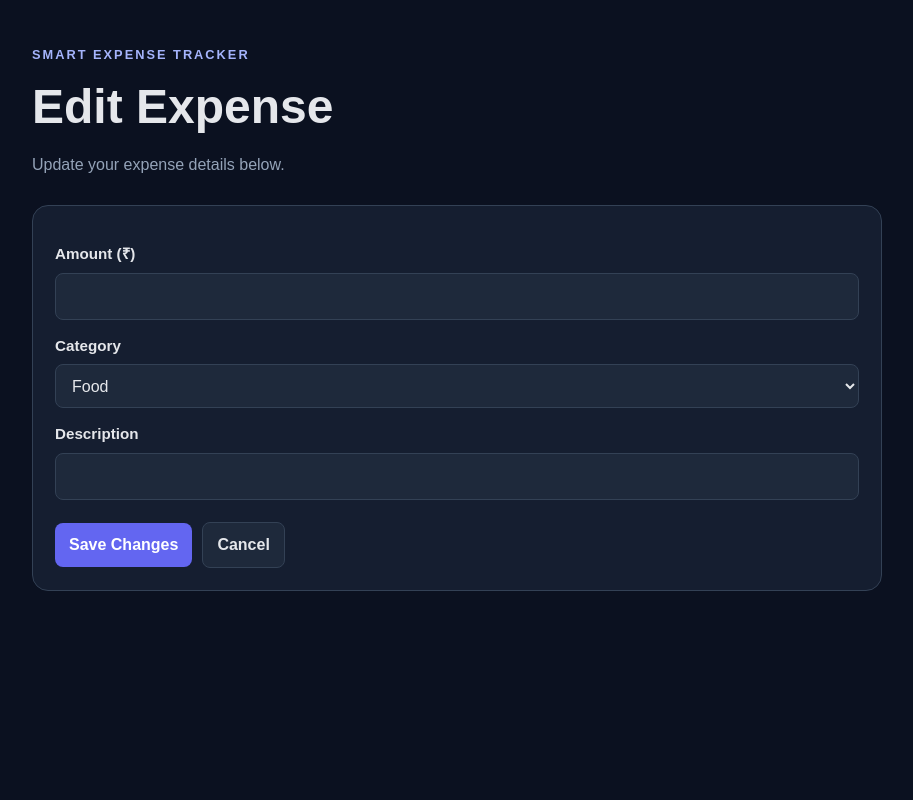
After one commit to Rohitprasad02/python-learning-journey, a Flask app: template smart_expense_tracker/templates/edit.html in a window 1280 px wide. The commit adds this page. Shown: the whole page, without its empty margins (183-1096 px from the left). Run offline with Flask 3, Linux system fonts and the light colour scheme; the template is opened without the code that fills it, so the values that code supplies are empty.

Commit message:
Smart Expense Tracker

```diff
--- a/smart_expense_tracker/main.py
+++ b/smart_expense_tracker/main.py
@@ -1,20 +1,228 @@
-from flask import Flask, render_template, request
 
+import sqlite3
+from flask import Flask, render_template, request, redirect, url_for
+from datetime import date
 
 app = Flask(__name__)
 
+DATABASE = "expenses.db"
+
+CATEGORIES = ["Food", "Travel", "Shopping", "Bills", "Other"]
+
+
+# Database connection
+def get_db_connection():
+    conn = sqlite3.connect(DATABASE)
+    conn.row_factory = sqlite3.Row
+    return conn
+
+
+# Create database and update existing table
+def init_db():
+    conn = get_db_connection()
+
+    conn.execute("""
+        CREATE TABLE IF NOT EXISTS expenses (
+            id INTEGER PRIMARY KEY AUTOINCREMENT,
+            amount REAL NOT NULL,
+            category TEXT NOT NULL,
+            description TEXT NOT NULL
+        )
+    """)
+
+    columns = conn.execute(
+        "PRAGMA table_info(expenses)"
+    ).fetchall()
+
+    column_names = [column["name"] for column in columns]
+
+    if "expense_date" not in column_names:
+        conn.execute(
+            "ALTER TABLE expenses ADD COLUMN expense_date TEXT"
+        )
+
+    conn.commit()
+    conn.close()
+
+
+# Home page and monthly filter
 @app.route("/")
 def home():
-    return render_template("index.html")
+    selected_month = request.args.get("month", "").strip()
 
+    conn = get_db_connection()
+
+    if selected_month:
+        try:
+            date.fromisoformat(selected_month + "-01")
+        except ValueError:
+            selected_month = ""
+
+    if selected_month:
+        expenses = conn.execute(
+            """
+            SELECT * FROM expenses
+            WHERE expense_date LIKE ?
+            ORDER BY expense_date DESC, id DESC
+            """,
+            (selected_month + "%",)
+        ).fetchall()
+    else:
+        expenses = conn.execute(
+            "SELECT * FROM expenses ORDER BY id DESC"
+        ).fetchall()
+
+    if selected_month:
+        category_totals = conn.execute(
+            """
+            SELECT category, SUM(amount) AS total
+            FROM expenses
+            WHERE expense_date LIKE ?
+            GROUP BY category
+            ORDER BY category
+            """,
+            (selected_month + "%",)
+        ).fetchall()
+    else:
+        category_totals = conn.execute(
+            """
+            SELECT category, SUM(amount) AS total
+            FROM expenses
+            GROUP BY category
+            ORDER BY category
+            """
+        ).fetchall()
+
+    conn.close()
+
+    total = sum(float(expense["amount"]) for expense in expenses)
+    count = len(expenses)
+
+    return render_template(
+        "index.html",
+        expenses=expenses,
+        total=total,
+        count=count,
+        category_totals=category_totals,
+        selected_month=selected_month
+    )
+
+
+# Add a new expense
 @app.route("/add", methods=["POST"])
 def add_expense():
-    amount = request.form.get("amount")
-    category = request.form.get("category")
-    description = request.form.get("description")
+    amount = request.form.get("amount", type=float)
+    category = request.form.get("category", "")
+    description = request.form.get("description", "").strip()
+    expense_date = request.form.get("expense_date", "")
 
-    return f"Received: ₹{amount} | {category} | {description}"
+    if (
+        amount is None
+        or amount <= 0
+        or category not in CATEGORIES
+        or not description
+        or len(description) > 100
+    ):
+        return "Invalid expense details", 400
+
+    try:
+        date.fromisoformat(expense_date)
+    except (ValueError, TypeError):
+        return "Please enter a valid expense date", 400
+
+    conn = get_db_connection()
+
+    conn.execute(
+        """
+        INSERT INTO expenses
+        (amount, category, description, expense_date)
+        VALUES (?, ?, ?, ?)
+        """,
+        (amount, category, description, expense_date)
+    )
+
+    conn.commit()
+    conn.close()
+
+    return redirect(url_for("home"))
+
+
+# Delete an expense
+@app.route("/delete/<int:expense_id>", methods=["POST"])
+def delete_expense(expense_id):
+    conn = get_db_connection()
+
+    conn.execute(
+        "DELETE FROM expenses WHERE id = ?",
+        (expense_id,)
+    )
+
+    conn.commit()
+    conn.close()
+
+    return redirect(url_for("home"))
+
+
+# Show the edit page
+@app.route("/edit/<int:expense_id>")
+def edit_expense(expense_id):
+    conn = get_db_connection()
+
+    expense = conn.execute(
+        "SELECT * FROM expenses WHERE id = ?",
+        (expense_id,)
+    ).fetchone()
+
+    conn.close()
+
+    if expense is None:
+        return "Expense not found", 404
+
+    return render_template("edit.html", expense=expense)
+
+
+# Save edited expense details
+@app.route("/update/<int:expense_id>", methods=["POST"])
+def update_expense(expense_id):
+    amount = request.form.get("amount", type=float)
+    category = request.form.get("category", "")
+    description = request.form.get("description", "").strip()
+
+    if (
+        amount is None
+        or amount <= 0
+        or category not in CATEGORIES
+        or not description
+        or len(description) > 100
+    ):
+        return "Invalid expense details", 400
+
+    conn = get_db_connection()
+
+    existing_expense = conn.execute(
+        "SELECT id FROM expenses WHERE id = ?",
+        (expense_id,)
+    ).fetchone()
+
+    if existing_expense is None:
+        conn.close()
+        return "Expense not found", 404
+
+    conn.execute(
+        """
+        UPDATE expenses
+        SET amount = ?, category = ?, description = ?
+        WHERE id = ?
+        """,
+        (amount, category, description, expense_id)
+    )
+
+    conn.commit()
+    conn.close()
+
+    return redirect(url_for("home"))
 
 
 if __name__ == "__main__":
+    init_db()
     app.run(debug=True)
--- a/smart_expense_tracker/static/style.css
+++ b/smart_expense_tracker/static/style.css
@@ -1,51 +1,215 @@
+
+* {
+    box-sizing: border-box;
+}
+
+:root {
+    color-scheme: dark;
+    --background: #0b1120;
+    --surface: #151e30;
+    --surface-light: #1e293b;
+    --border: #334155;
+    --text: #e5e7eb;
+    --muted: #94a3b8;
+    --primary: #6366f1;
+    --primary-hover: #4f46e5;
+    --danger: #ef4444;
+    --danger-hover: #dc2626;
+}
 
 body {
-    font-family: Arial, sans-serif;
-    background-color: #f1f5f9;
-    color: #1e293b;
     margin: 0;
-    padding: 40px;
+    min-height: 100vh;
+    padding: 32px 16px;
+    background: var(--background);
+    color: var(--text);
+    font-family: Arial, Helvetica, sans-serif;
+    line-height: 1.6;
 }
 
 .container {
-    max-width: 700px;
+    width: 100%;
+    max-width: 850px;
     margin: 0 auto;
-    background-color: white;
-    padding: 30px;
+}
+
+.page-header {
+    margin-bottom: 28px;
+}
+
+.eyebrow {
+    color: #a5b4fc;
+    font-size: 0.8rem;
+    font-weight: 700;
+    letter-spacing: 2px;
+}
+
+h1 {
+    margin: 8px 0;
+    font-size: clamp(2rem, 5vw, 3rem);
+    line-height: 1.2;
+}
+
+h2 {
+    margin-top: 0;
+    font-size: 1.25rem;
+}
+
+p {
+    color: var(--muted);
+}
+
+section,
+.panel {
+    margin: 20px 0;
+    padding: 22px;
+    background: var(--surface);
+    border: 1px solid var(--border);
     border-radius: 16px;
 }
 
-h1 {
-    color: #2563eb;
-}
-
-p {
-    color: #64748b;
-}
-
-form {
-    display: flex;
-    flex-direction: column;
-    gap: 10px;
-    margin-top: 24px;
-}
-
-input,
-select,
-button {
-    padding: 12px;
-    font-size: 16px;
-    border-radius: 8px;
+label {
+    display: block;
+    margin: 14px 0 6px;
+    color: var(--text);
+    font-size: 0.95rem;
+    font-weight: 600;
 }
 
 input,
 select {
-    border: 1px solid #cbd5e1;
+    display: block;
+    width: 100%;
+    min-height: 44px;
+    padding: 10px 12px;
+    color: var(--text);
+    background: var(--surface-light);
+    border: 1px solid var(--border);
+    border-radius: 8px;
+    font: inherit;
 }
 
-button {
+input:focus,
+select:focus {
+    outline: 2px solid var(--primary);
+    outline-offset: 2px;
+}
+
+button,
+.button {
+    display: inline-flex;
+    align-items: center;
+    justify-content: center;
+    min-height: 40px;
+    padding: 9px 14px;
+    color: white;
+    background: var(--primary);
     border: none;
-    background-color: #2563eb;
+    border-radius: 8px;
+    font: inherit;
+    font-weight: 600;
+    text-decoration: none;
+    cursor: pointer;
+    transition: background 0.2s ease;
+}
+
+button:hover,
+.button:hover {
+    background: var(--primary-hover);
+}
+
+.button-secondary {
+    color: var(--text);
+    background: var(--surface-light);
+    border: 1px solid var(--border);
+}
+
+.button-secondary:hover {
+    background: var(--border);
+}
+
+.expense-item {
+    display: flex;
+    align-items: center;
+    justify-content: space-between;
+    gap: 16px;
+    margin: 12px 0;
+    padding: 16px;
+    background: var(--surface-light);
+    border: 1px solid var(--border);
+    border-radius: 12px;
+}
+
+.expense-item p {
+    margin: 4px 0;
+    overflow-wrap: anywhere;
+}
+
+.expense-item strong {
+    color: var(--text);
+}
+
+.expense-actions,
+.form-actions {
+    display: flex;
+    align-items: center;
+    flex-wrap: wrap;
+    gap: 10px;
+}
+
+.expense-actions form {
+    margin: 0;
+}
+
+.expense-actions a {
+    display: inline-flex;
+    align-items: center;
+    justify-content: center;
+    min-height: 40px;
+    padding: 8px 12px;
     color: white;
-    cursor: pointer;
+    background: #2563eb;
+    border-radius: 8px;
+    text-decoration: none;
 }
+
+.expense-actions a:hover {
+    background: #1d4ed8;
+}
+
+.expense-actions button {
+    background: var(--danger);
+}
+
+.expense-actions button:hover {
+    background: var(--danger-hover);
+}
+
+.form-actions {
+    margin-top: 22px;
+}
+
+@media (max-width: 600px) {
+    body {
+        padding: 20px 12px;
+    }
+
+    section,
+    .panel {
+        padding: 16px;
+    }
+
+    .expense-item {
+        align-items: flex-start;
+        flex-direction: column;
+    }
+
+    .expense-actions {
+        width: 100%;
+    }
+
+    .form-actions button,
+    .form-actions .button {
+        flex: 1;
+    }
+}
--- /dev/null
+++ b/smart_expense_tracker/templates/edit.html
@@ -0,0 +1,62 @@
+
+<!DOCTYPE html>
+<html lang="en">
+<head>
+    <meta charset="UTF-8">
+    <meta name="viewport" content="width=device-width, initial-scale=1.0">
+    <title>Edit Expense | Smart Expense Tracker</title>
+    <link rel="stylesheet" href="{{ url_for('static', filename='style.css') }}">
+</head>
+<body>
+    <main class="container">
+        <header class="page-header">
+            <p class="eyebrow">SMART EXPENSE TRACKER</p>
+            <h1>Edit Expense</h1>
+            <p>Update your expense details below.</p>
+        </header>
+
+        <section class="panel">
+            <form action="{{ url_for('update_expense', expense_id=expense.id) }}"
+                  method="POST">
+
+                <label for="amount">Amount (₹)</label>
+                <input
+                    type="number"
+                    id="amount"
+                    name="amount"
+                    min="0.01"
+                    step="0.01"
+                    value="{{ expense.amount }}"
+                    required
+                >
+
+                <label for="category">Category</label>
+                <select id="category" name="category" required>
+                    {% for category in ["Food", "Travel", "Shopping", "Bills", "Other"] %}
+                        <option value="{{ category }}"
+                            {% if expense.category == category %}selected{% endif %}>
+                            {{ category }}
+                        </option>
+                    {% endfor %}
+                </select>
+
+                <label for="description">Description</label>
+                <input
+                    type="text"
+                    id="description"
+                    name="description"
+                    maxlength="100"
+                    value="{{ expense.description }}"
+                    required
+                >
+
+                <div class="form-actions">
+                    <button type="submit">Save Changes</button>
+                    <a class="button button-secondary"
+                       href="{{ url_for('home') }}">Cancel</a>
+                </div>
+            </form>
+        </section>
+    </main>
+</body>
+</html>
```
Also changed, not shown: smart_expense_tracker/templates/index.html (+100 -4 lines), smart_expense_tracker/Readme.md (added), 1 other file.
